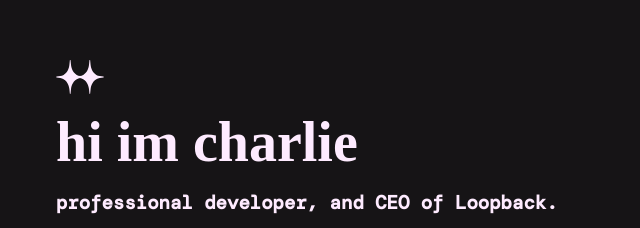
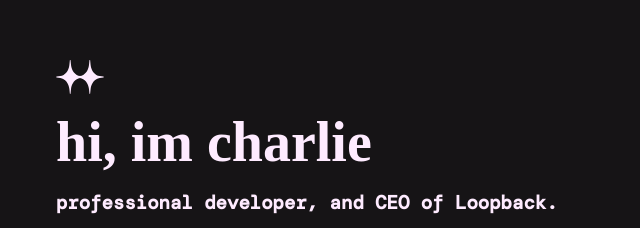
Before and after one commit to a53xd/iamgroot, a plain HTML site: page index.html in a window 1280 px wide. Shown: the part 137-365 px from the top of the page, without its empty margins (0-640 px from the left). Drawn offline with nearby package versions, Linux system fonts and the light colour scheme; a web font is replaced by a local one.

Commit message:
adding a single motherfucking ,

```diff
--- a/index.html
+++ b/index.html
@@ -13,7 +13,7 @@
 <body>
     <div class="container">
         <img class="logo" src="2thang.svg" aria-label="logo">
-        <h1 class="soon">hi im charlie</h1>
+        <h1 class="soon">hi, im charlie</h1>
         <h3 class="landingtext">professional developer, and CEO of Loopback.</h3>
         <p class="landingtext">i like journalism. <a href="/blog.html" class="blog">test this shit i made</a></p>
         <div class="badges">
```
